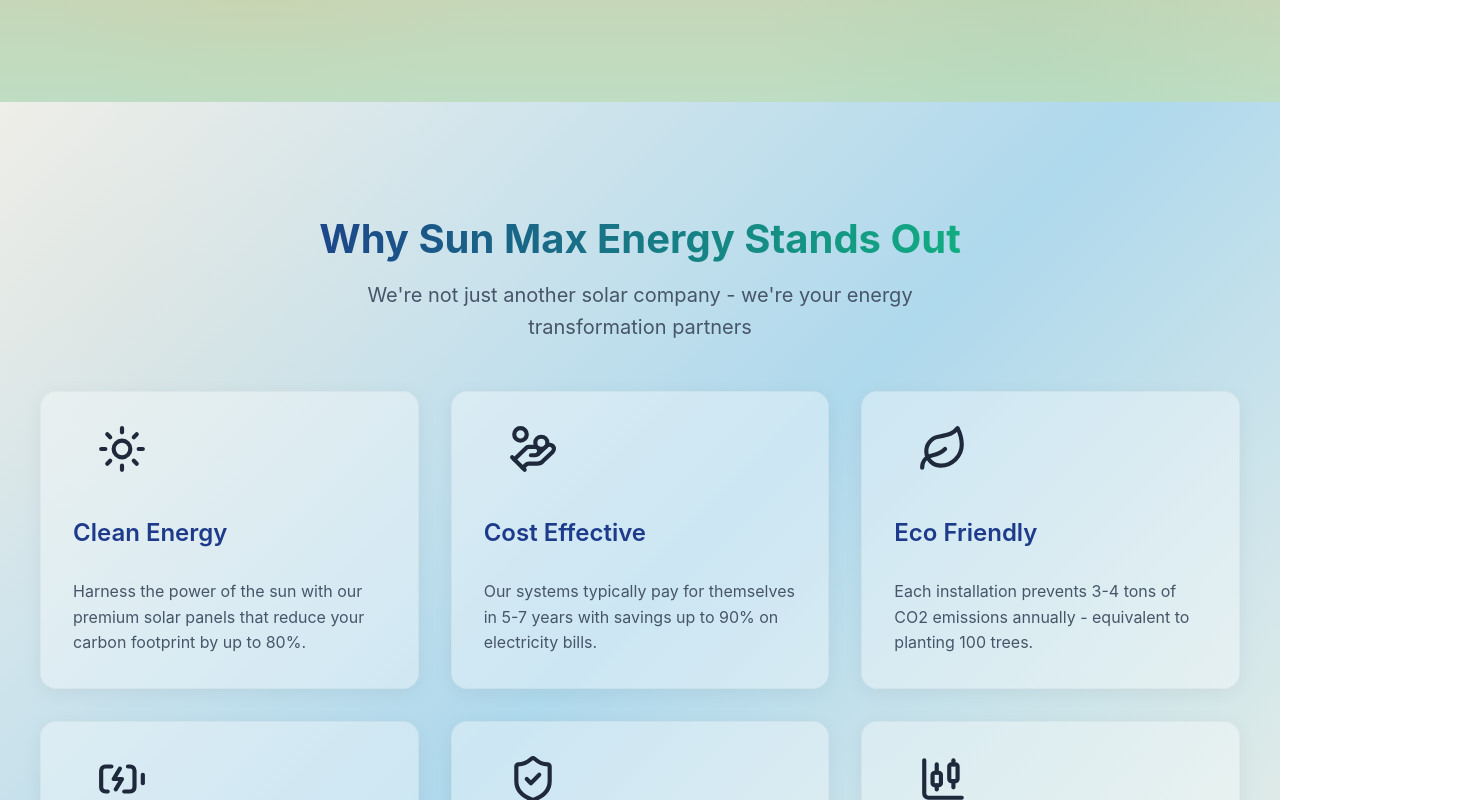
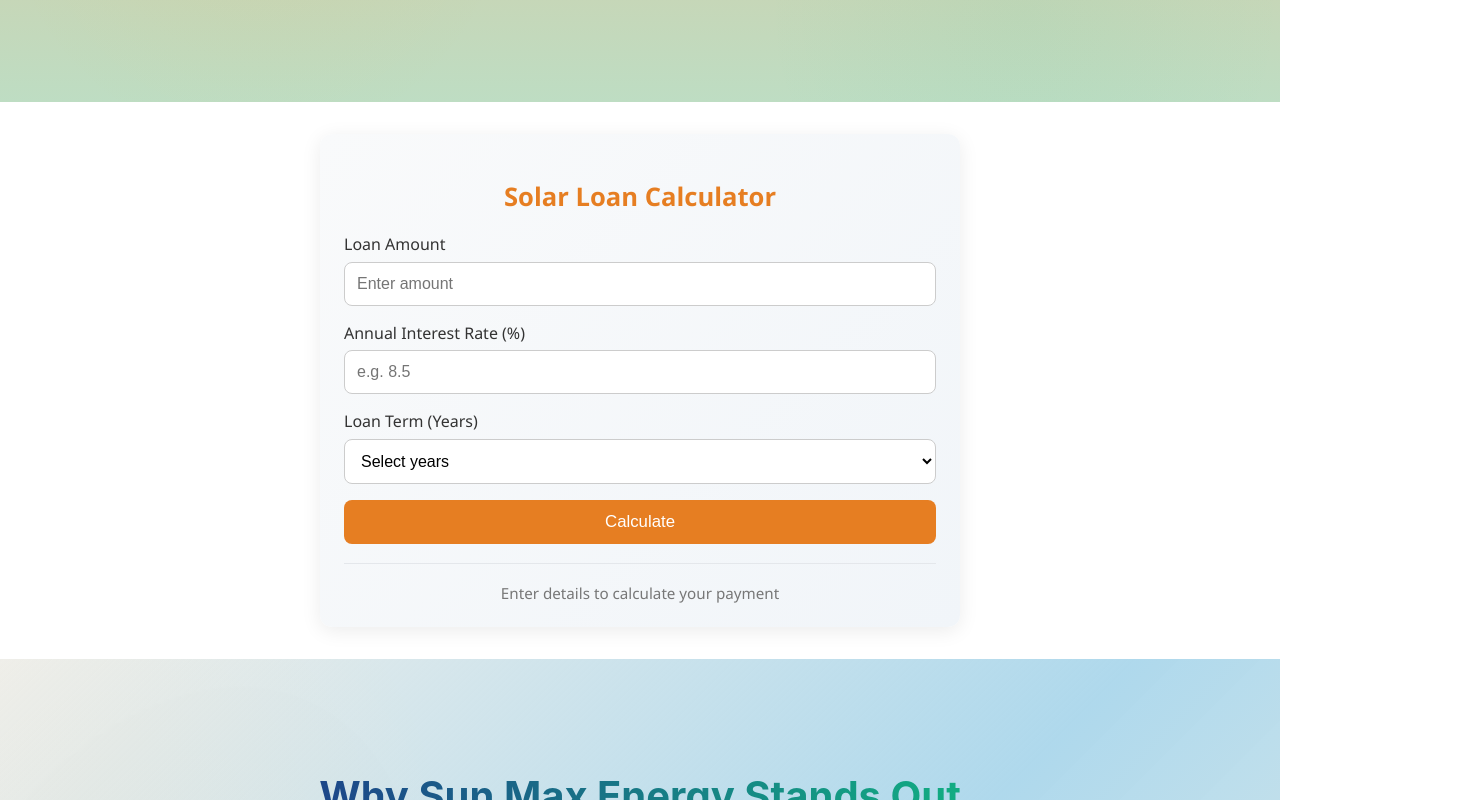
Before and after one commit to PawanSankalpa/Smart--i-solutions, a React (Create React App) app: page / in a window 1280 px wide. Shown: the part 900-1700 px from the top of the page, 1460 px wide, since content can reach past the window. Built offline with nearby package versions, Linux system fonts and the light colour scheme.

Commit message:
add loan calculator

```diff
--- a/src/App.css
+++ b/src/App.css
@@ -37,23 +37,7 @@
   }
 }
 
-.hero-background-panels-container {
-  position: absolute;
-  top: 0;
-  left: 0;
+html, body {
+  overflow-x: hidden;
   width: 100%;
-  height: 100%;
-  overflow: hidden;
-  pointer-events: none;
-  z-index: 0;
 }
-
-.hero-background-panel-item {
-  position: absolute;
-  opacity: 0;
-}
-
-.hero-background-panel-icon-subtle {
-  color: #f59e0b;
-  opacity: 0.3;
-}
--- a/src/App.js
+++ b/src/App.js
@@ -11,6 +11,7 @@
 import ContactSection from "./components/ContactSection";
 import Footer from "./components/Footer";
 import Photos from "./components/Photos.jsx";
+import LoanCalculator from "./components/LoanCalculator.jsx";
 
 
 import "./App.css";
@@ -22,6 +23,7 @@
       <NavigationBar />
       <HeroSection />
       <StatsSection />
+      <LoanCalculator />
       <FeaturesSection />
       <ProcessSection />
       <Photos />
--- /dev/null
+++ b/src/components/LoanCalculator.jsx
@@ -0,0 +1,103 @@
+import React, { useState } from 'react';
+import '../styles/LoanCalculator.css';
+
+export default function LoanCalculator() {
+  const [amount, setAmount] = useState('');
+  const [interestRate, setInterestRate] = useState('');
+  const [years, setYears] = useState('');
+  const [monthlyPayment, setMonthlyPayment] = useState(null);
+
+  const formatNumber = (value) => {
+    // Remove all non-digits
+    const numericValue = value.replace(/\D/g, '');
+    // Format with commas
+    return numericValue.replace(/\B(?=(\d{3})+(?!\d))/g, ',');
+  };
+
+  const handleAmountChange = (e) => {
+    setAmount(formatNumber(e.target.value));
+  };
+
+  const calculateLoan = () => {
+    const principal = parseFloat(amount.replace(/,/g, ''));
+    const rate = parseFloat(interestRate) / 100 / 12;
+    const n = parseInt(years) * 12;
+
+    if (!principal || !rate || !n) {
+      setMonthlyPayment(null);
+      return;
+    }
+
+    const payment =
+      (principal * rate * Math.pow(1 + rate, n)) /
+      (Math.pow(1 + rate, n) - 1);
+
+    setMonthlyPayment(payment.toFixed(2));
+  };
+
+  return (
+    <div className="loan-calculator">
+      <h2>Solar Loan Calculator</h2>
+
+      <label>
+        Loan Amount
+        <input
+          type="text"
+          value={amount}
+          onChange={handleAmountChange}
+          placeholder="Enter amount"
+        />
+      </label>
+
+      <label>
+        Annual Interest Rate (%)
+        <input
+          type="number"
+          value={interestRate}
+          onChange={(e) => setInterestRate(e.target.value)}
+          placeholder="e.g. 8.5"
+        />
+      </label>
+
+      <label>
+        Loan Term (Years)
+        <select value={years} onChange={(e) => setYears(e.target.value)}>
+          <option value="">Select years</option>
+          <option value="1">1 Years</option>
+          <option value="2">2 Years</option>
+          <option value="3">3 Years</option>
+          <option value="4">4 Years</option>
+          <option value="5">5 Years</option>
+          <option value="6">6 Years</option>
+          <option value="7">7 Years</option>
+          <option value="8">8 Years</option>
+          <option value="9">9 Years</option>
+          <option value="10">10 Years</option>
+          <option value="11">11 Years</option>
+          <option value="12">12 Years</option>
+          <option value="13">13 Years</option>
+          <option value="14">14 Years</option>
+          <option value="15">15 Years</option>
+          <option value="16">16 Years</option>
+          <option value="17">17 Years</option>
+          <option value="18">18 Years</option>
+          <option value="19">19 Years</option>
+          <option value="20">20 Years</option>
+        </select>
+      </label>
+
+      <button onClick={calculateLoan}>Calculate</button>
+
+      <hr />
+
+      {monthlyPayment !== null ? (
+        <div className="result">
+          <strong>Estimated Monthly Payment:</strong>
+          <div className="payment">LKR {monthlyPayment}</div>
+        </div>
+      ) : (
+        <div className="placeholder">Enter details to calculate your payment</div>
+      )}
+    </div>
+  );
+}
--- a/src/index.css
+++ b/src/index.css
@@ -11,3 +11,8 @@
   font-family: source-code-pro, Menlo, Monaco, Consolas, 'Courier New',
     monospace;
 }
+
+html, body {
+  overflow-x: hidden;
+  width: 100%;
+}
--- /dev/null
+++ b/src/styles/LoanCalculator.css
@@ -0,0 +1,131 @@
+/* LoanCalculatorResponsive.css */
+
+.loan-calculator {
+  max-width: 640px; /* Slightly reduced for better centering */
+  margin: 2rem auto;
+  padding: 1.5rem;
+  background: linear-gradient(135deg, #f9fafb, #f1f5f9); /* Light soft gradient */
+  border-radius: 12px;
+  box-shadow: 0 4px 20px rgba(0, 0, 0, 0.08); /* Slightly softer shadow */
+  font-family: 'Segoe UI', Tahoma, Geneva, Verdana, sans-serif;
+  color: #333;
+  box-sizing: border-box; /* Prevents padding from causing overflow */
+}
+
+.loan-calculator h2 {
+  text-align: center;
+  margin-bottom: 1.2rem;
+  color: #e67e22; /* Bright orange accent */
+  font-size: 1.6rem;
+  font-weight: 600;
+}
+
+.loan-calculator label {
+  display: block;
+  margin-bottom: 1rem;
+  font-size: 1rem;
+}
+
+.loan-calculator input,
+.loan-calculator select {
+  width: 100%;
+  padding: 0.75rem;
+  margin-top: 0.4rem;
+  border: 1px solid #ccc;
+  border-radius: 8px;
+  font-size: 1rem;
+  transition: border-color 0.2s ease, box-shadow 0.2s ease;
+  box-sizing: border-box;
+  background-color: #fff; /* Ensures fields remain crisp */
+}
+
+.loan-calculator input:focus,
+.loan-calculator select:focus {
+  border-color: #2c3e50;
+  box-shadow: 0 0 6px rgba(44, 62, 80, 0.3);
+  outline: none;
+}
+
+.loan-calculator hr {
+  border: none;
+  border-top: 1px solid #e4e7eb;
+  margin: 1.2rem 0;
+}
+
+.loan-calculator .result {
+  padding: 1rem;
+  background: #f2f9ff;
+  border-radius: 8px;
+  text-align: center;
+  color: #1a5276;
+}
+
+.loan-calculator .result strong {
+  display: block;
+  font-size: 1.05rem;
+  margin-bottom: 0.5rem;
+}
+
+.loan-calculator .payment {
+  font-size: 1.6rem;
+  font-weight: bold;
+  color: #e67e22;
+}
+
+.loan-calculator .placeholder {
+  text-align: center;
+  color: #777;
+  font-size: 0.95rem;
+}
+
+/* Button styles */
+.loan-calculator button {
+  display: block;
+  width: 100%;
+  padding: 0.75rem;
+  font-size: 1.05rem;
+  color: #fff;
+  background: #e67e22;
+  border: none;
+  border-radius: 8px;
+  cursor: pointer;
+  margin-top: 1rem;
+  transition: background 0.2s ease;
+}
+.loan-calculator button:hover {
+  background: #d35400;
+}
+
+/* Responsive adjustments */
+@media (max-width: 768px) {
+  .loan-calculator {
+    max-width: 90%;
+    padding: 1rem;
+    margin: 1.5rem auto;
+  }
+
+  .loan-calculator h2 {
+    font-size: 1.4rem;
+  }
+
+  .loan-calculator .payment {
+    font-size: 1.4rem;
+  }
+
+  .loan-calculator input,
+  .loan-calculator select {
+    font-size: 0.95rem;
+    padding: 0.65rem;
+  }
+}
+
+@media (max-width: 480px) {
+  .loan-calculator {
+    margin: 1rem;
+    padding: 0.8rem;
+  }
+
+  .loan-calculator h2 {
+    font-size: 1.3rem;
+  }
+}
```
